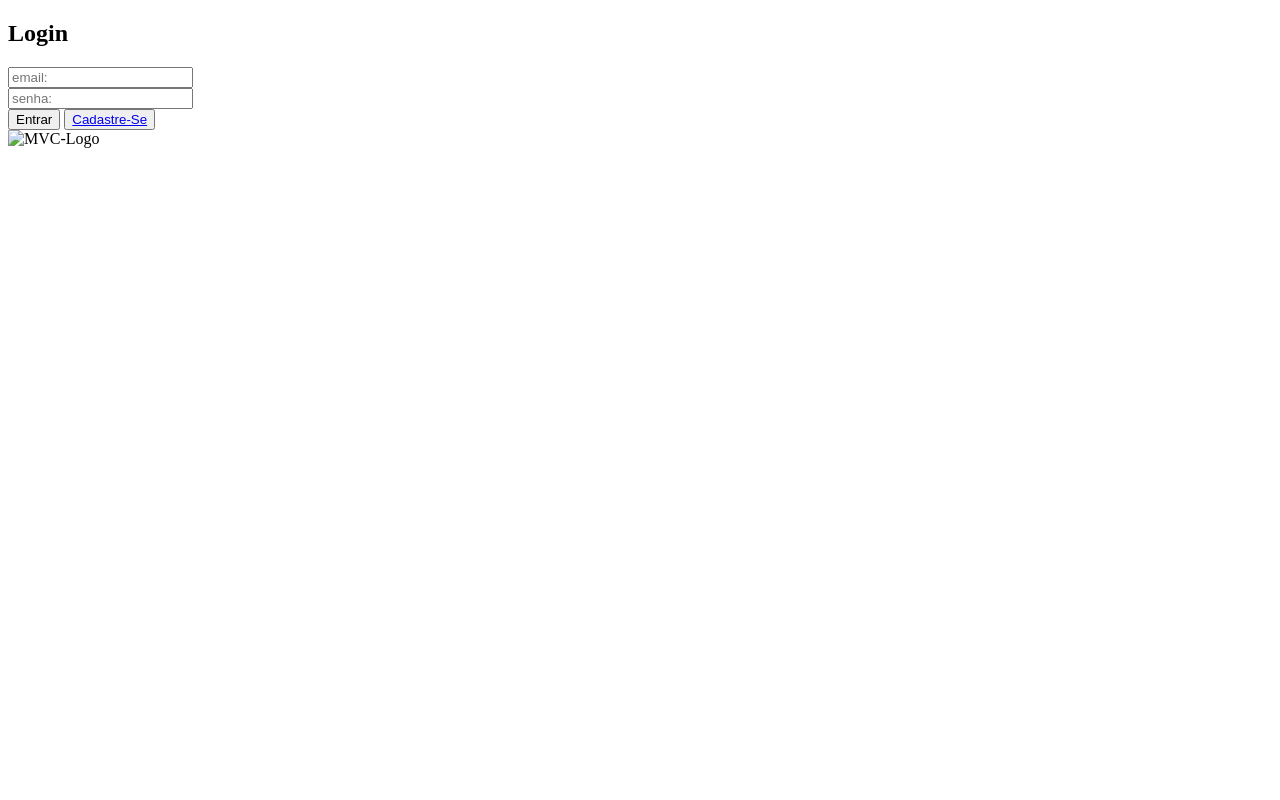
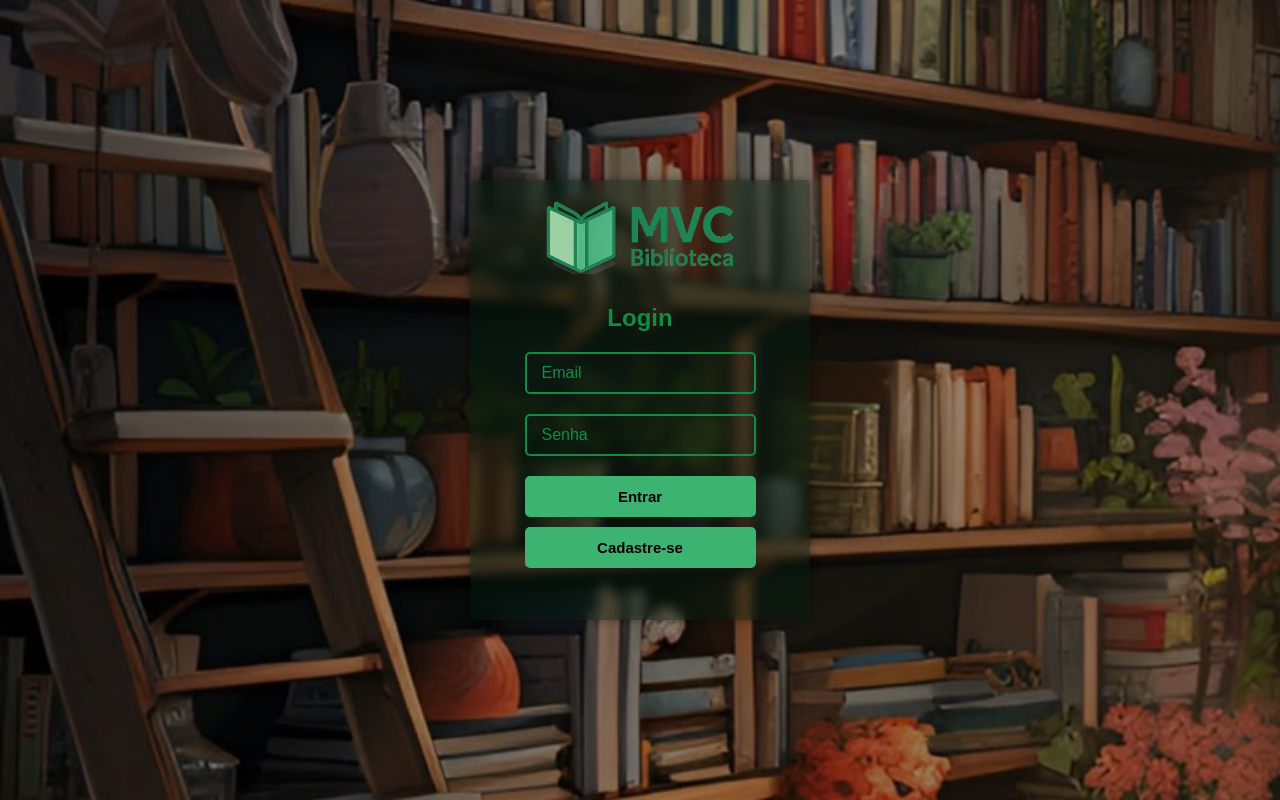
Before and after one commit to BananaPy123/mvc-biblioteca, a Flask app: page /login in a window 1280 px wide. Run offline with Flask 3, Linux system fonts and the light colour scheme.

Commit message:
terminei o css da página de login

```diff
--- /dev/null
+++ b/static/css/login.css
@@ -0,0 +1,247 @@
+/* Seus estilos atuais permanecem aqui... */
+
+/* ========== MEDIA QUERIES ========== */
+
+/* Para tablets e telas médias (768px a 1024px) */
+@media screen and (max-width: 1024px) {
+    .quadro {
+        width: 18em;
+        height: 23em;
+    }
+
+    #mvc-logo {
+        width: 10em;
+    }
+
+    .input-group {
+        margin: 15px 0;
+    }
+}
+
+/* Para smartphones em modo paisagem (576px a 767px) */
+@media screen and (max-width: 767px) {
+    body {
+        background-attachment: fixed;
+        /* Evita problemas com o background */
+    }
+
+    .quadro {
+        width: 16em;
+        height: 22em;
+        padding: 15px 8px;
+    }
+
+    .input-group input {
+        padding: 12px 8px 5px 8px;
+        font-size: 14px;
+    }
+
+    .input-group label {
+        font-size: 14px;
+    }
+
+    .btn-cadastro,
+    .btn-entrar {
+        padding: 8px;
+        font-size: 14px;
+    }
+}
+
+/* Para smartphones em modo retrato (até 575px) */
+@media screen and (max-width: 575px) {
+    .quadro {
+        width: 85%;
+        /* Usa porcentagem para melhor adaptação */
+        max-width: 16em;
+        height: auto;
+        min-height: 22em;
+        padding: 20px 15px;
+    }
+
+    #mvc-logo {
+        width: 9em;
+        margin-bottom: 5px;
+    }
+
+    .input-group {
+        margin: 12px 0;
+    }
+
+    .input-group input {
+        padding: 10px 8px 4px 8px;
+    }
+
+    .input-group label {
+        font-size: 13px;
+    }
+
+    .input-group input:focus+label,
+    .input-group input:valid+label {
+        font-size: 12px;
+    }
+}
+
+/* Para telas muito pequenas (até 360px) */
+@media screen and (max-width: 360px) {
+    .quadro {
+        width: 90%;
+        padding: 15px 10px;
+    }
+
+    #mvc-logo {
+        width: 8em;
+    }
+
+    .btn-cadastro,
+    .btn-entrar {
+        padding: 7px;
+        font-size: 13px;
+    }
+}
+
+/* Para telas grandes (acima de 1200px) */
+@media screen and (min-width: 1200px) {
+    .quadro {
+        width: 22em;
+        height: 28em;
+    }
+
+    #mvc-logo {
+        width: 14em;
+    }
+}
+
+body {
+    margin: 0;
+    padding: 0;
+    height: 100vh;
+    /* importante para centralização vertical */
+    display: flex;
+    justify-content: center;
+    align-items: center;
+    background-image: url(../imagens/biblioteca-img.jpeg);
+    background-size: cover;
+    background-position: center;
+    background-repeat: no-repeat;
+    background-color: #FFFFF0;
+    font-family: 'Segoe-UI', sans-serif;
+    overflow: hidden;
+}
+
+.overlay {
+    position: fixed;
+    top: 0;
+    left: 0;
+    width: 100%;
+    height: 100%;
+    background-color: rgba(0, 0, 0, 0.4);
+    z-index: -1;
+}
+
+.quadro {
+    display: flex;
+    flex-direction: column;
+    align-items: center;
+    justify-content: flex-start;
+    /* ou center se quiser tudo centralizado no quadro */
+    text-align: center;
+    width: 20em;
+    height: 25em;
+    background-color: rgba(0, 31, 16, 0.4);
+    backdrop-filter: blur(6px);
+    z-index: 1;
+    padding: 20px 10px;
+    border-radius: 5px;
+    box-shadow: 0 0 10px rgba(0, 0, 0, 0.4);
+}
+
+#mvc-logo {
+    display: block;
+    margin: 0 auto 10px auto;
+    width: 12em;
+    /* ou outro tamanho desejado */
+    height: auto;
+    z-index: 1;
+    position: relative;
+    opacity: 1;
+}
+
+.titulo-login {
+    margin-bottom: 10px;
+    color: #0e8d47;
+}
+
+.input-group {
+    position: relative;
+    margin: 20px 0;
+    z-index: 1;
+    /* garantir que os inputs fiquem acima da imagem */
+}
+
+.input-group input {
+    width: 100%;
+    padding: 14px 10px 6px 10px;
+    font-size: 16px;
+    border: 2px solid #0e8d47;
+    border-radius: 5px;
+    outline: none;
+    transition: 0.3s ease;
+    background: transparent;
+    color: #0e8d47;
+    z-index: 2;
+    box-sizing: border-box;
+}
+
+.input-group label {
+    position: absolute;
+    left: 12px;
+    top: 50%;
+    transform: translateY(-50%);
+    color: #0e8d47;
+    font-size: 16px;
+    pointer-events: none;
+    padding: 0 5px;
+    transition: 0.2s ease;
+    z-index: 3;
+}
+
+.input-group input:focus {
+    border-color: #175533;
+    border-radius: 10px;
+}
+
+.input-group input:focus+label,
+.input-group input:valid+label {
+    top: -8px;
+    left: 8px;
+    font-size: 13px;
+    color: #0e8d47;
+}
+
+.btn-cadastro,
+.btn-entrar {
+    width: 100%;
+    /* mesmo tamanho dos inputs */
+    font-size: 15px;
+    font-weight: bold;
+    color: rgb(0, 0, 0);
+    background-color: #3CB371;
+    border: 2px solid #3CB371;
+    border-radius: 5px;
+    padding: 10px;
+    margin: 10px 0;
+    /* separação entre os botões */
+    text-decoration: none;
+    cursor: pointer;
+    transition: background-color 0.2s ease, border-color 0.2s ease, transform 0.1s ease;
+    display: block;
+    /* garante que fiquem um embaixo do outro */
+    box-sizing: border-box;
+}
+
+.btn-cadastro:hover,
+.btn-entrar:hover {
+    background-color: #0e8d47;
+    border-color: #175533;
+    transform: scale(1.02);
+}
--- a/templates/login.html
+++ b/templates/login.html
@@ -1,23 +1,34 @@
 <!DOCTYPE html>
 <html lang="en">
+
 <head>
     <meta charset="UTF-8">
     <meta name="viewport" content="width=device-width, initial-scale=1.0">
     <title>MVC Login</title>
+    <link rel="stylesheet" href="../static/css/login.css">
 </head>
+
 <body>
-    <form method="POST" action="/login">
-        <h2>Login</h2>
-        <input type="text" name="email" placeholder="email:" required>
-        <br>
-        <input type="password" name="senha" placeholder="senha:" required>
-        <br>
-        <button type="submit">Entrar</button>
-        <button><a href="/cadastro">Cadastre-Se</a></button>
-    </form>
+    <div class="overlay"></div>
+    <div class="quadro">
+        <img src="../static/imagens/mvc-logo.png" id="mvc-logo" alt="Logo MVC Biblioteca">
 
-    <div>
-        <img src="" alt="MVC-Logo">
+        <form method="POST" action="/login">
+            <h2 class="titulo-login">Login</h2>
+            <div class="input-group">
+                <input type="text" id="email" name="email" required>
+                <label for="email">Email</label>
+            </div>
+            <div class="input-group">
+                <input type="password" id="senha" name="senha" required>
+                <label for="senha">Senha</label>
+            </div>
+            <button type="submit" class="btn-entrar">Entrar</button>
+            <a href="/cadastro" class="btn-cadastro">Cadastre-se</a>
+        </form>
     </div>
+
+
 </body>
+
 </html>
```
Also changed, not shown: static/imagens/biblioteca-img.jpeg (added), static/imagens/mvc-logo.png (added).
